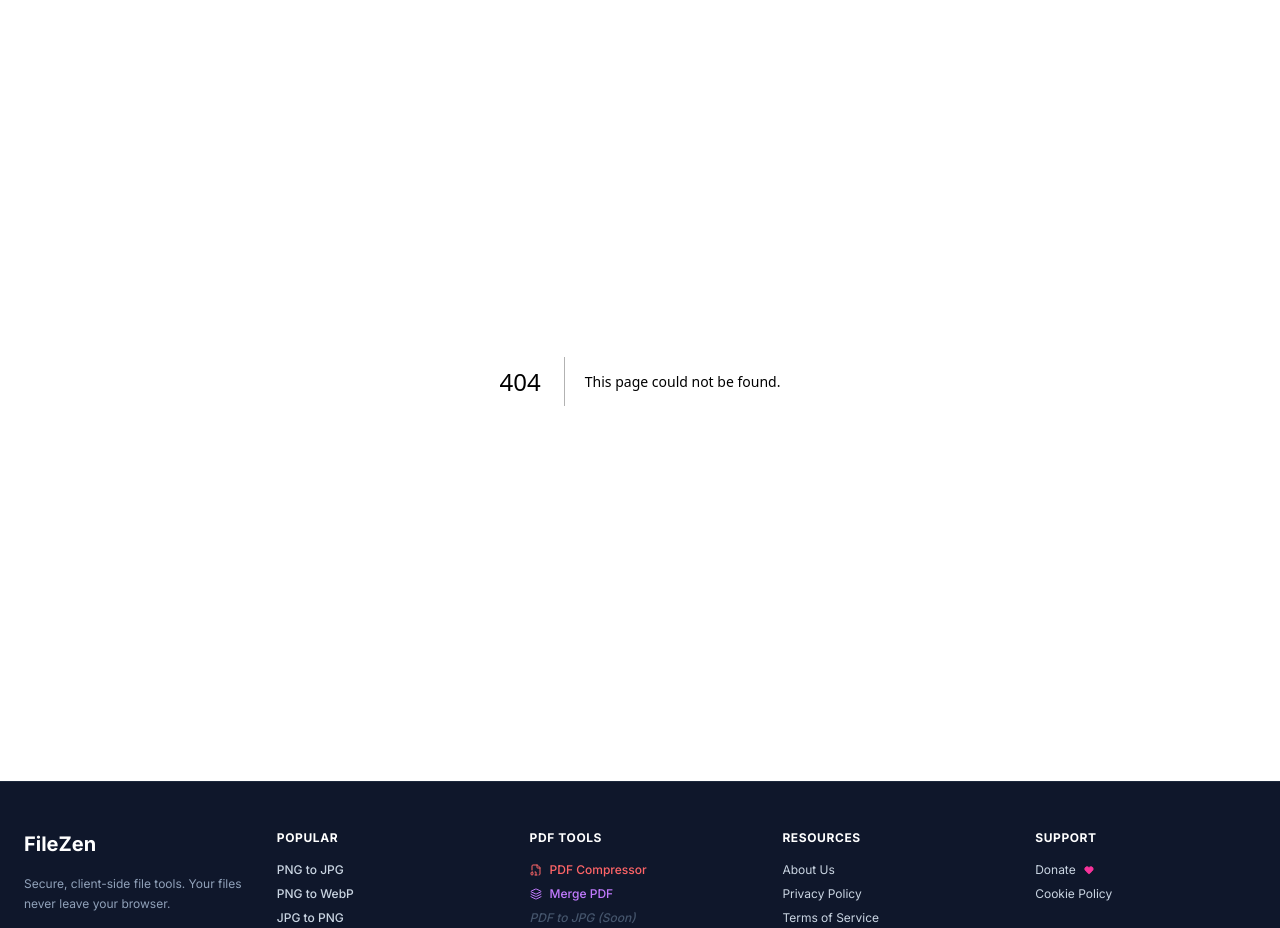
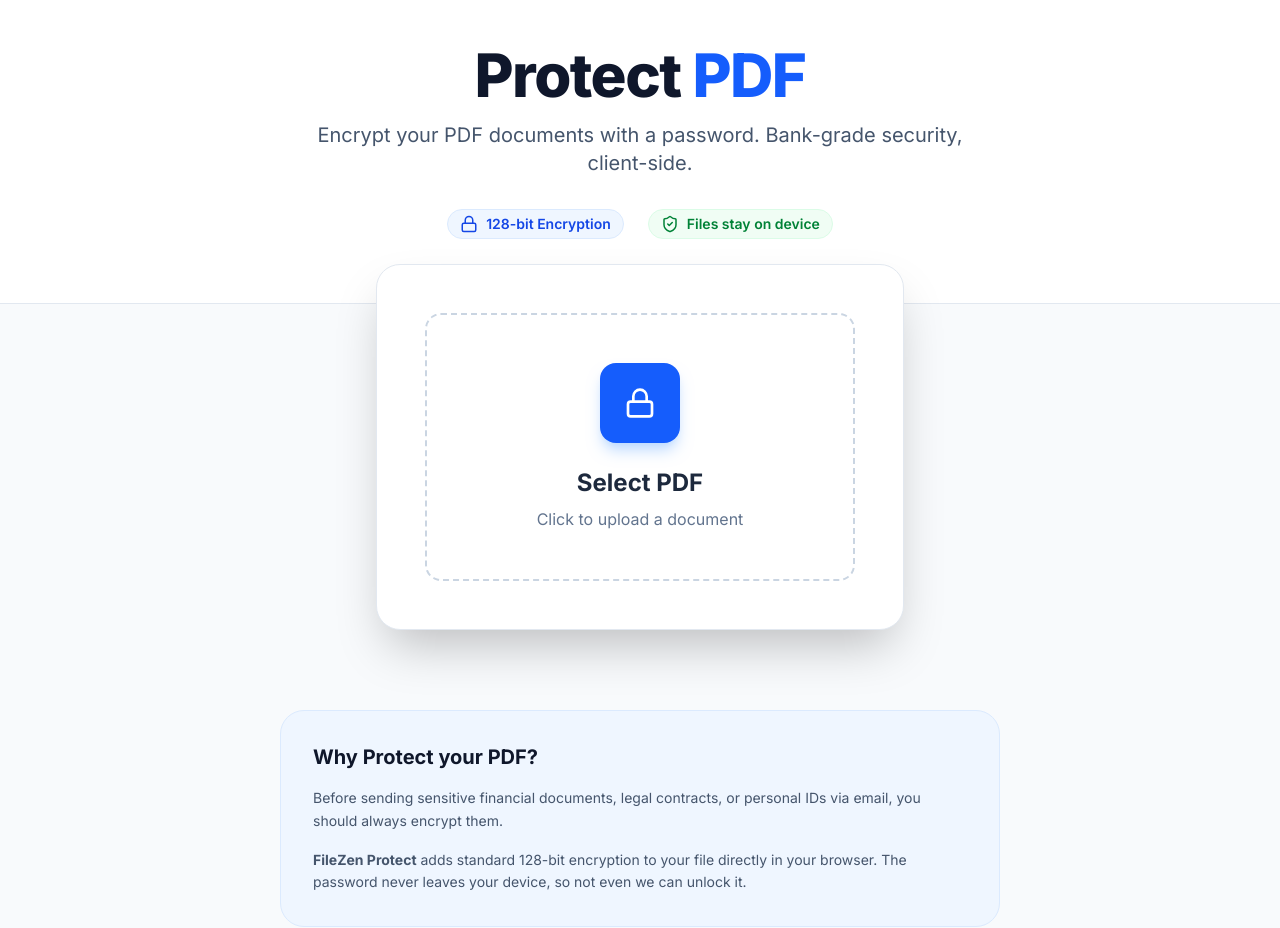
Before and after one commit to smarthub43/filezen, a Next.js app: page /protect-pdf in a window 1280 px wide. Before the commit this address had no page. Shown: the part 100-1028 px from the top of the page. Built offline with nearby package versions, Linux system fonts and the light colour scheme.

Commit message:
Add protect-pdf tool and update Sitemap

```diff
--- /dev/null
+++ b/src/app/protect-pdf/page.tsx
@@ -0,0 +1,190 @@
+"use client";
+
+import React, { useState } from 'react';
+import { PDFDocument, StandardFonts } from 'pdf-lib';
+import {
+  Lock, Unlock, Download, FileText,
+  ShieldCheck, Eye, EyeOff, Check
+} from 'lucide-react';
+
+export default function ProtectPdf() {
+  const [file, setFile] = useState<File | null>(null);
+  const [password, setPassword] = useState("");
+  const [showPassword, setShowPassword] = useState(false);
+  const [isProcessing, setIsProcessing] = useState(false);
+  const [downloadUrl, setDownloadUrl] = useState<string | null>(null);
+
+  const handleUpload = (e: React.ChangeEvent<HTMLInputElement>) => {
+    const selected = e.target.files?.[0];
+    if (selected) {
+      setFile(selected);
+      setDownloadUrl(null);
+    }
+  };
+
+  const protectPdf = async () => {
+    if (!file || !password) {
+      alert("Please upload a file and set a password.");
+      return;
+    }
+
+    setIsProcessing(true);
+    try {
+      // 1. Load the PDF
+      const arrayBuffer = await file.arrayBuffer();
+      const pdfDoc = await PDFDocument.load(arrayBuffer);
+
+      // 2. Encrypt it (Using "as any" on pdfDoc makes the red line vanish)
+      (pdfDoc as any).encrypt({
+        userPassword: password,
+        ownerPassword: password,
+        permissions: {
+          printing: 'highResolution',
+          modifying: false,
+          copying: false,
+        },
+      });
+
+      // 3. Save and Fix for TypeScript (Uint8Array wrapper)
+      const pdfBytes = await pdfDoc.save();
+      const protectedBytes = new Uint8Array(pdfBytes);
+
+      // 4. Create Download Blob
+      const blob = new Blob([protectedBytes], { type: 'application/pdf' });
+      const url = URL.createObjectURL(blob);
+      setDownloadUrl(url);
+
+    } catch (error) {
+      console.error("Encryption failed", error);
+      alert("Could not protect this PDF. It might already be corrupted.");
+    } finally {
+      setIsProcessing(false);
+    }
+  };
+
+  return (
+    <main className="min-h-screen bg-slate-50 text-slate-900 font-sans pb-20">
+
+      {/* Header - Blue/Dark Theme for "Security" */}
+      <div className="bg-white border-b border-slate-200 py-16">
+        <div className="max-w-4xl mx-auto px-6 text-center">
+          <h1 className="text-4xl md:text-6xl font-extrabold tracking-tight mb-4 text-slate-900">
+            Protect <span className="text-blue-600">PDF</span>
+          </h1>
+          <p className="text-xl text-slate-600 mb-8 max-w-2xl mx-auto">
+            Encrypt your PDF documents with a password. Bank-grade security, client-side.
+          </p>
+
+          <div className="flex justify-center items-center gap-6 text-sm font-semibold">
+            <div className="flex items-center gap-2 text-blue-700 bg-blue-50 px-3 py-1 rounded-full border border-blue-100">
+              <Lock size={18} /> <span>128-bit Encryption</span>
+            </div>
+            <div className="flex items-center gap-2 text-green-700 bg-green-50 px-3 py-1 rounded-full border border-green-100">
+              <ShieldCheck size={18} /> <span>Files stay on device</span>
+            </div>
+          </div>
+        </div>
+      </div>
+
+      {/* Tool Card */}
+      <div className="max-w-xl mx-auto px-6 -mt-10">
+        <div className="bg-white border border-slate-200 shadow-2xl rounded-3xl p-8 md:p-12">
+
+          {/* Step 1: Upload */}
+          {!file ? (
+            <div className="text-center py-12 border-2 border-dashed border-slate-300 rounded-2xl hover:border-blue-500 hover:bg-blue-50/30 transition-all group cursor-pointer relative">
+              <label className="cursor-pointer block h-full w-full">
+                <div className="bg-blue-600 w-20 h-20 rounded-2xl flex items-center justify-center mx-auto mb-6 shadow-lg shadow-blue-200 group-hover:scale-105 transition-transform">
+                  <Lock className="text-white" size={32} />
+                </div>
+                <span className="text-2xl font-bold text-slate-800 block mb-2">Select PDF</span>
+                <span className="text-slate-500">Click to upload a document</span>
+                <input type="file" className="hidden" accept=".pdf" onChange={handleUpload} />
+              </label>
+            </div>
+          ) : (
+            <div className="space-y-6 animate-in fade-in zoom-in-95 duration-300">
+
+              {/* File Preview */}
+              <div className="flex items-center justify-between p-4 bg-slate-50 rounded-xl border border-slate-200">
+                <div className="flex items-center gap-3 overflow-hidden">
+                   <div className="bg-red-100 text-red-500 p-2 rounded-lg">
+                      <FileText size={24} />
+                   </div>
+                   <div className="text-left">
+                     <p className="text-sm font-bold text-slate-700 truncate max-w-[200px]">{file.name}</p>
+                     <p className="text-xs text-slate-400">{(file.size/1024/1024).toFixed(2)} MB</p>
+                   </div>
+                </div>
+                <button onClick={() => {setFile(null); setDownloadUrl(null); setPassword("");}} className="text-sm text-red-500 hover:underline">
+                  Change
+                </button>
+              </div>
+
+              {/* Step 2: Set Password */}
+              {!downloadUrl && (
+                <div className="space-y-4">
+                  <label className="block text-left text-sm font-bold text-slate-700">Set a Password</label>
+                  <div className="relative">
+                    <input
+                      type={showPassword ? "text" : "password"}
+                      value={password}
+                      onChange={(e) => setPassword(e.target.value)}
+                      placeholder="Enter a strong password"
+                      className="w-full p-4 bg-white border border-slate-300 rounded-xl focus:ring-2 focus:ring-blue-500 focus:border-blue-500 outline-none transition-all font-mono"
+                    />
+                    <button
+                      onClick={() => setShowPassword(!showPassword)}
+                      className="absolute right-4 top-4 text-slate-400 hover:text-slate-600"
+                    >
+                      {showPassword ? <EyeOff size={20} /> : <Eye size={20} />}
+                    </button>
+                  </div>
+
+                  <button
+                    onClick={protectPdf}
+                    disabled={isProcessing || !password}
+                    className="w-full bg-blue-600 hover:bg-blue-700 text-white font-bold py-4 rounded-xl shadow-lg flex justify-center items-center gap-2 text-lg transition-all disabled:opacity-50 disabled:cursor-not-allowed mt-4"
+                  >
+                    {isProcessing ? <Lock className="animate-spin" /> : "Encrypt PDF Now"}
+                  </button>
+                </div>
+              )}
+
+              {/* Step 3: Download */}
+              {downloadUrl && (
+                <div className="space-y-4 pt-2">
+                  <div className="p-4 bg-green-50 border border-green-100 rounded-xl text-center">
+                    <p className="text-green-800 font-bold flex items-center justify-center gap-2">
+                      <Check size={18} /> File Encrypted Successfully!
+                    </p>
+                  </div>
+                  <a
+                    href={downloadUrl}
+                    download={`Protected-${file.name}`}
+                    className="w-full bg-slate-900 hover:bg-black text-white font-bold py-4 rounded-xl shadow-xl flex justify-center items-center gap-2 text-lg transition-all"
+                  >
+                    <Download size={24} /> Download Secured PDF
+                  </a>
+                </div>
+              )}
+            </div>
+          )}
+        </div>
+      </div>
+
+      {/* SEO Section */}
+      <section className="max-w-3xl mx-auto px-6 mt-20 mb-20">
+        <div className="bg-blue-50 p-8 rounded-3xl border border-blue-100">
+          <h2 className="text-xl font-bold text-slate-900 mb-4">Why Protect your PDF?</h2>
+          <p className="text-sm text-slate-600 leading-relaxed mb-4">
+            Before sending sensitive financial documents, legal contracts, or personal IDs via email, you should always encrypt them.
+          </p>
+          <p className="text-sm text-slate-600 leading-relaxed">
+            <strong>FileZen Protect</strong> adds standard 128-bit encryption to your file directly in your browser. The password never leaves your device, so not even we can unlock it.
+          </p>
+        </div>
+      </section>
+    </main>
+  );
+}
--- a/src/app/sitemap.ts
+++ b/src/app/sitemap.ts
@@ -38,7 +38,7 @@ export default function sitemap(): MetadataRoute.Sitemap {
     priority: 0.9,
   }))
 
-  // 3. FINAL RETURN (With New MERGE Tool Added)
+  // 3. FINAL RETURN (With ALL Tools: Merge, Protect, Compress)
   return [
     {
       url: baseUrl,
@@ -46,9 +46,16 @@ export default function sitemap(): MetadataRoute.Sitemap {
       changeFrequency: 'daily' as const,
       priority: 1,
     },
-    // NEW: Merge PDF Tool (High Value)
+    // Tool 1: Merge PDF
     {
       url: `${baseUrl}/merge-pdf`,
+      lastModified: new Date(),
+      changeFrequency: 'weekly' as const,
+      priority: 0.9,
+    },
+    // Tool 2: Protect PDF (NEW ADDITION)
+    {
+      url: `${baseUrl}/protect-pdf`,
       lastModified: new Date(),
       changeFrequency: 'weekly' as const,
       priority: 0.9,
@@ -80,7 +87,7 @@ export default function sitemap(): MetadataRoute.Sitemap {
       priority: 0.3,
     },
     {
-      url: `${baseUrl}/cookies`, // Added cookies for safety
+      url: `${baseUrl}/cookies`,
       lastModified: new Date(),
       changeFrequency: 'yearly' as const,
       priority: 0.3,
--- a/src/components/Footer.tsx
+++ b/src/components/Footer.tsx
@@ -1,7 +1,7 @@
 import React from 'react';
 import Link from 'next/link';
-// Added 'Layers' to the imports for the Merge icon
-import { ShieldCheck, Heart, FileDigit, Layers } from 'lucide-react';
+// Added 'Lock' to the imports for the Protect icon
+import { ShieldCheck, Heart, FileDigit, Layers, Lock } from 'lucide-react';
 
 export default function Footer() {
   return (
@@ -37,19 +37,27 @@ export default function Footer() {
         <div className="space-y-4">
           <h4 className="text-white font-bold uppercase tracking-wider text-xs">PDF Tools</h4>
           <ul className="space-y-2 text-xs font-medium">
+            {/* 1. PDF Compressor (Red) */}
             <li>
-              {/* PDF Compressor (Red) */}
               <Link href="/compress-pdf" className="text-red-400 hover:text-red-300 transition-colors flex items-center gap-2">
                 <FileDigit size={12} />
                 PDF Compressor
               </Link>
             </li>
 
-            {/* NEW: Merge PDF (Purple) */}
+            {/* 2. Merge PDF (Purple) */}
             <li>
               <Link href="/merge-pdf" className="text-purple-400 hover:text-purple-300 transition-colors flex items-center gap-2">
                 <Layers size={12} />
                 Merge PDF
+              </Link>
+            </li>
+
+            {/* 3. Protect PDF (Blue - NEW) */}
+            <li>
+              <Link href="/protect-pdf" className="text-blue-400 hover:text-blue-300 transition-colors flex items-center gap-2">
+                <Lock size={12} />
+                Protect PDF
               </Link>
             </li>
 
```
